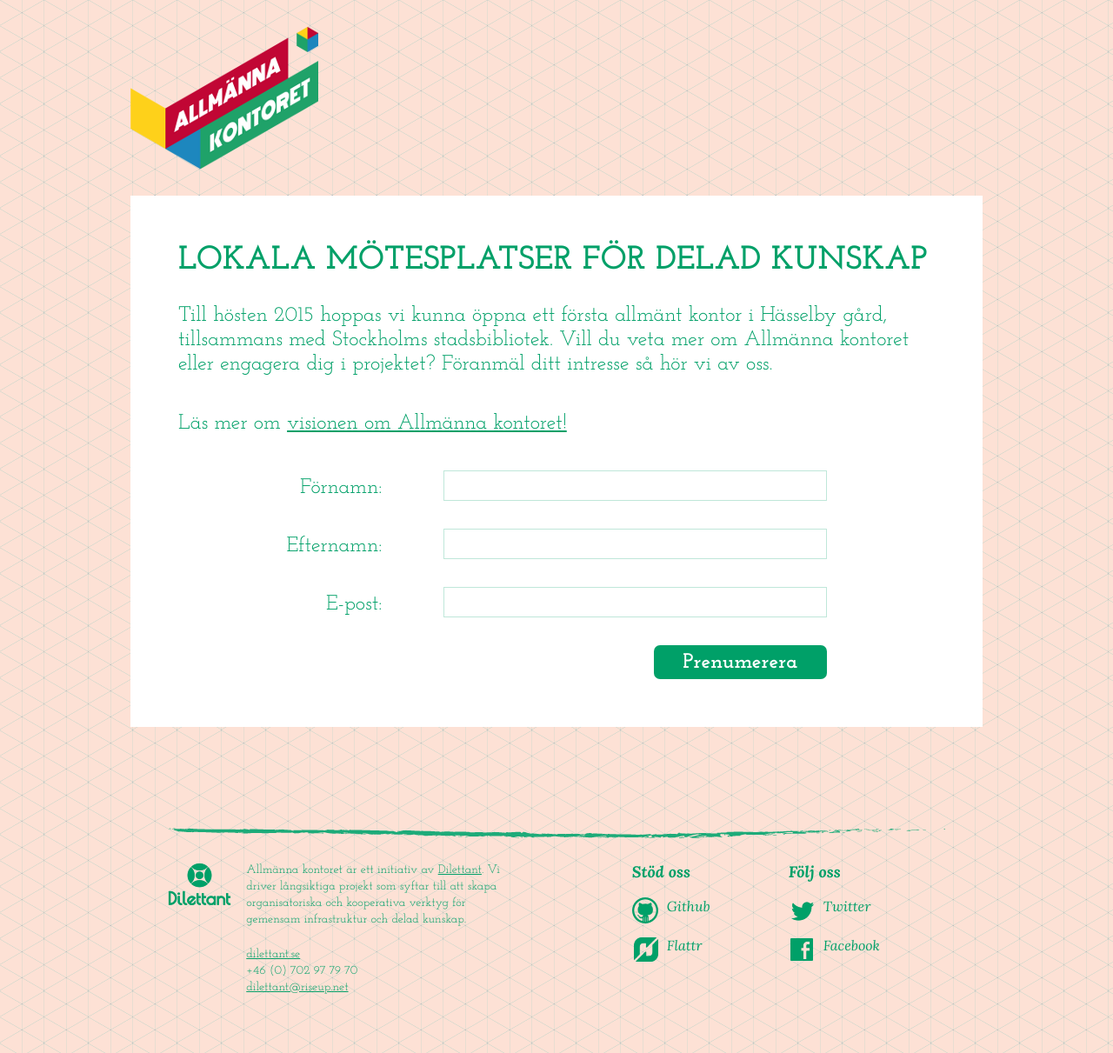
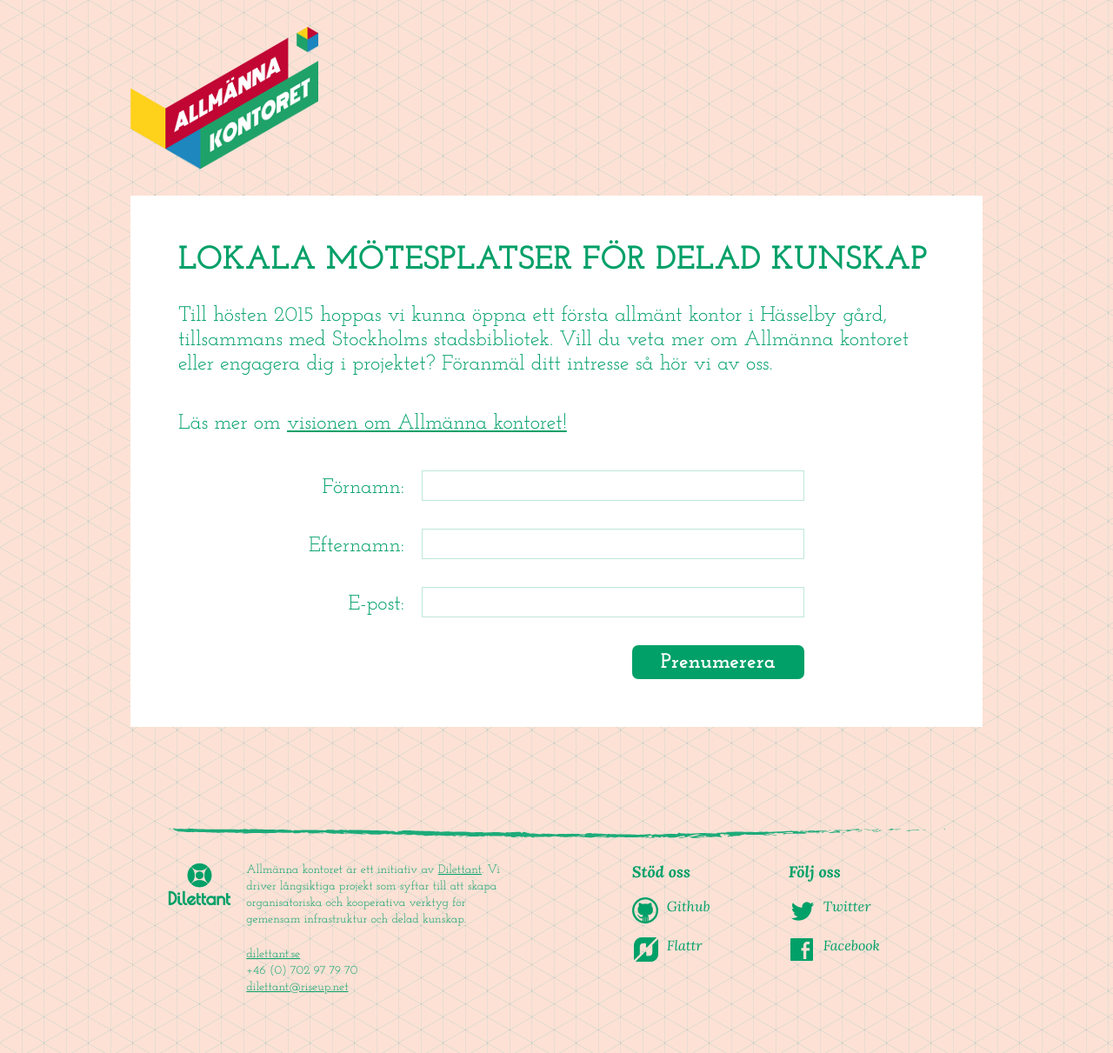
Before and after one commit to dilettant/allmannakontoret, a Jekyll site: the page built from index.md, in a window 1280 px wide. Shown: the whole page at 87% size. Built offline with Jekyll 4.4.1, drawn with Linux system fonts in a browser that asks for light colours; comment, search, counter and statistics services are not loaded.

Commit message:
Adjusted forms in temporary front page

```diff
--- a/assets/css/coming-soon.css
+++ b/assets/css/coming-soon.css
@@ -81,7 +81,7 @@
    -------- */
 
 .form {
-  width: 38.813em;
+  width: 35.625em;
   margin: 0 auto;
   overflow: hidden;
 }
```
